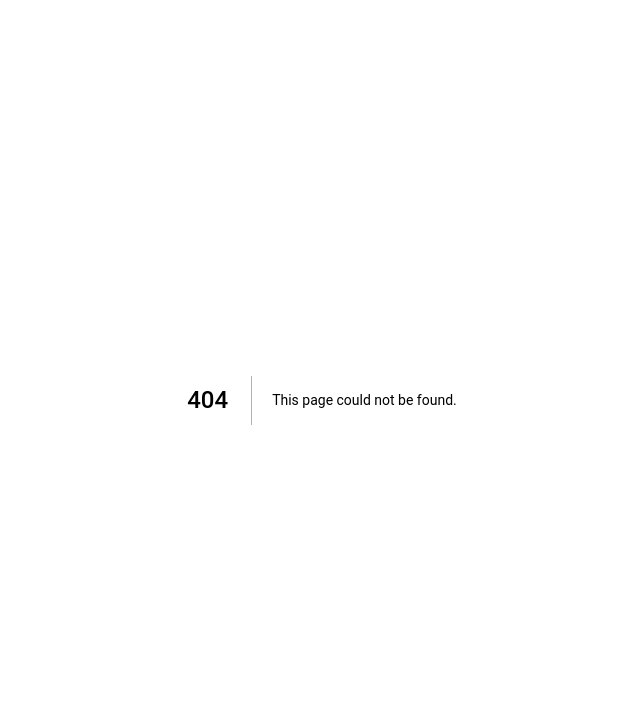
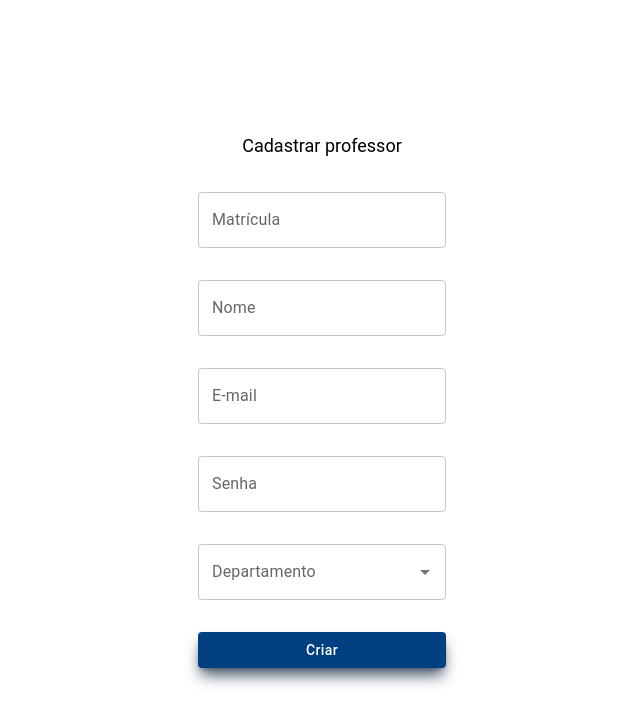
Before and after one commit to Cassio-hue/projeto-bd, a Next.js app in the folder frontend/: page /crud/teacher in a window 1280 px wide. Before the commit this address had no page. Shown: the top 724 px of the page, without its empty margins (318-958 px from the left). Built offline with nearby package versions, Linux system fonts and the light colour scheme.

Commit message:
feat: paginas de crud das entidades

```diff
--- /dev/null
+++ b/frontend/src/app/components/Autocomplete.tsx
@@ -0,0 +1,36 @@
+import { Autocomplete as MUIAutocomplete, TextField } from '@mui/material'
+import { TextFieldProps } from '@mui/material'
+import { Controller, useFormContext } from 'react-hook-form'
+
+interface DataAutocomplete {
+  id: number
+  label: string
+}
+
+type AutocompleteProps = TextFieldProps & {
+  label?: string
+  name: string
+  values: DataAutocomplete[]
+}
+
+export const Autocomplete = ({ label, name, values }: AutocompleteProps) => {
+  const methods = useFormContext()
+
+  return (
+    <Controller
+      control={methods.control}
+      name={name}
+      render={({ field }) => (
+        <MUIAutocomplete
+          fullWidth
+          options={values}
+          getOptionLabel={(option) => option.label}
+          isOptionEqualToValue={(option, value) => option.label === value.label}
+          renderInput={({ ...params }) => (
+            <TextField {...params} {...field} label={label} />
+          )}
+        />
+      )}
+    />
+  )
+}
--- /dev/null
+++ b/frontend/src/app/crud/page.tsx
@@ -0,0 +1,20 @@
+'use client'
+
+import Link from 'next/link'
+import { Button } from '../components/Button'
+
+export default function Home() {
+  return (
+    <div className="flex flex-col gap-5 w-44">
+      <Link href={'crud/teacher'}>
+        <Button>Professor</Button>
+      </Link>
+      <Link href={'crud/student'}>
+        <Button>Estudante</Button>
+      </Link>
+      <Link href={'crud/department'}>
+        <Button>Departamento</Button>
+      </Link>
+    </div>
+  )
+}
--- /dev/null
+++ b/frontend/src/app/crud/teacher/page.tsx
@@ -0,0 +1,62 @@
+'use client'
+
+import clsx from 'clsx'
+import { Input } from '../../components/Input'
+import { useForm, FormProvider, SubmitHandler } from 'react-hook-form'
+import { Button } from '../../components/Button'
+import { Autocomplete } from '../../components/Autocomplete'
+
+interface DataType {
+  teacherID: string
+  name: string
+  email: string
+  password: string
+  department_id: number
+}
+
+const departments = [
+  {
+    id: 1,
+    label: 'Departamento de Ciência da Computação',
+  },
+  {
+    id: 2,
+    label: 'Departamento de Matemática',
+  },
+]
+
+export default function Login() {
+  const userFormDefaultValues: DataType = {
+    teacherID: '',
+    name: '',
+    email: '',
+    password: '',
+    department_id: 0,
+  }
+
+  const methods = useForm<DataType>({
+    defaultValues: userFormDefaultValues,
+  })
+
+  const onSubmit: SubmitHandler<DataType> = (data) => console.log(data)
+  return (
+    <FormProvider {...methods}>
+      <form
+        onSubmit={methods.handleSubmit(onSubmit)}
+        className={clsx('flex items-center flex-col gap-8')}
+      >
+        <h1 className="text-lg">Cadastrar professor</h1>
+        <Input name="teacherID" type="text" label={'Matrícula'} />
+        <Input name="name" type="text" label={'Nome'} />
+        <Input name="email" type="email" label={'E-mail'} />
+        <Input name="password" type="password" label={'Senha'} />
+        <Autocomplete
+          name="department_id"
+          values={departments}
+          label={'Departamento'}
+        />
+        <Button type="submit">Criar</Button>
+      </form>
+    </FormProvider>
+  )
+}
```
